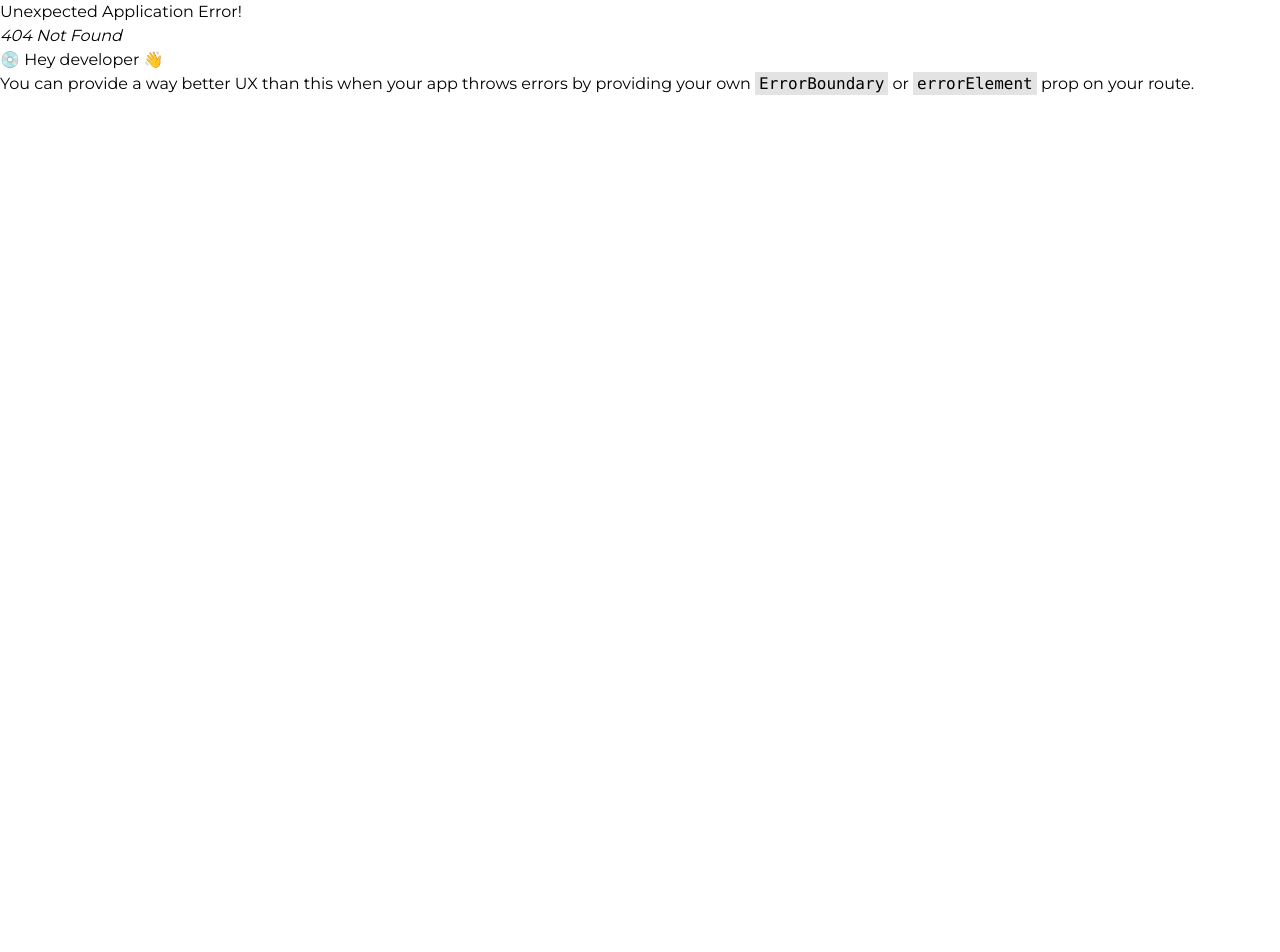
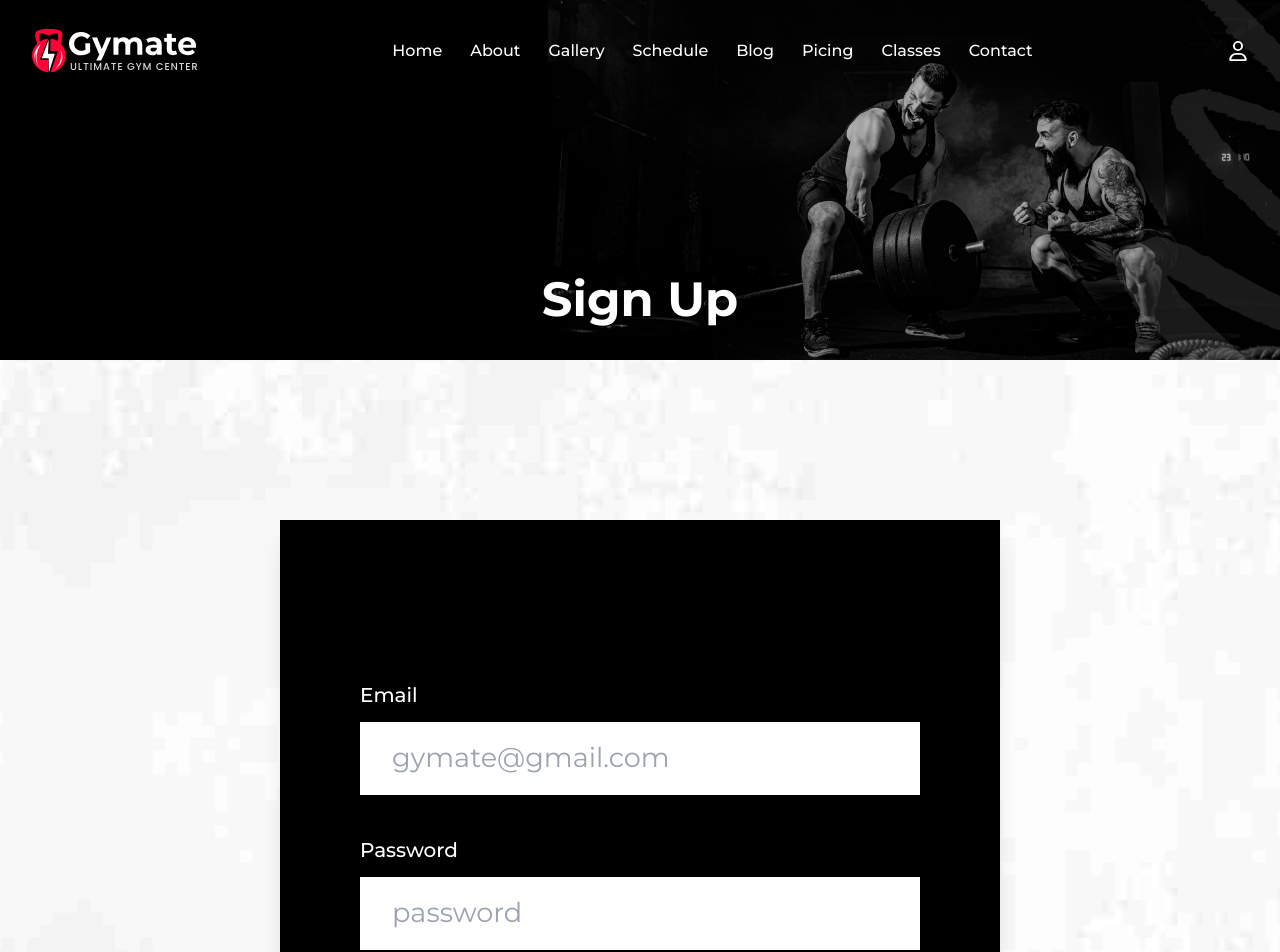
Before and after one commit to riyadh35/gymate, a React (Vite) app: page /register in a window 1280 px wide. Before the commit this address had no page. Shown: the top 952 px of the page. Before the commit the page ends 800 px from the top, so only its background shows below. Built offline with nearby package versions, Linux system fonts and the light colour scheme.

Commit message:
add login register design

```diff
--- a/src/App.css
+++ b/src/App.css
@@ -605,6 +605,28 @@ body {
   padding: 10px 8px;
 }
 
+/* login section  */
+
+.login-section {
+  background-image: url("../src/assets/who-we-are/background.jpg");
+  background-position: center center;
+  background-repeat: no-repeat;
+  object-fit: cover;
+  background-size: cover;
+  width: 100%;
+  height: 100%;
+}
+
+.login-banner {
+  background-image: url("../src/assets/login/banner.jpg");
+  background-position: center center;
+  background-repeat: no-repeat;
+  object-fit: cover;
+  background-size: cover;
+  width: 100%;
+  height: 45vh;
+}
+
 /* media quories */
 
 @media (max-width: 1200px) {
--- a/src/pages/Header/Navbar.jsx
+++ b/src/pages/Header/Navbar.jsx
@@ -54,8 +54,8 @@ const Navbar = () => {
         {/* sign up icon */}
         <FaRegUser
           onClick={goTop}
-          to="/signup"
-          title="signup_button"
+          to="/login"
+          title="signin_button"
           className="text-white text-[20px] cursor-pointer hover:text-[#ff0336] ease-in duration-200"
         />
         {/* spin Box */}
--- /dev/null
+++ b/src/pages/Login/SignIn.jsx
@@ -0,0 +1,65 @@
+import React from "react";
+import { Link } from "react-router-dom";
+
+const SignIn = () => {
+  return (
+    <section className="login-section">
+      <div className="login-banner relative flex justify-center">
+        <h2 className="text-white text-[48px] font-bold absolute bottom-[25px]">
+          Sign In
+        </h2>
+      </div>
+      <div className="py-[10rem] flex justify-center page-padding">
+        <form
+          action=""
+          className="flex flex-col py-20 px-20 bg-black w-[45rem] mlsm:w-full shadow-xl"
+        >
+          <label
+            htmlFor="email"
+            className="text-[20px] text-white mb-3 font-medium"
+          >
+            Email
+          </label>
+          <input
+            type="email"
+            className="text-[1.7rem] px-8 py-4 mb-10 w-full outline-[#ff0336]"
+            placeholder="gymate@gmail.com"
+          />
+          <label
+            htmlFor="email"
+            className="text-[20px] text-white mb-3 font-medium"
+          >
+            Password
+          </label>
+          <input
+            type="password"
+            className="text-[1.7rem] px-8 py-4 mb-10 w-full outline-[#ff0336]"
+            placeholder="password"
+          />
+          <button
+            type="submit"
+            className="bg-[#FF0336] font-medium w-full mt-10 text-[1.5rem] text-white py-4 "
+          >
+            Login
+          </button>
+          <div className="flex gap-4 items-center mt-16 mlsm:flex-col">
+            <p className="text-white text-[16px]">New to Gymate ?</p>
+            <Link
+              to="/register"
+              className="text-[#ff0336] font-bold text-[16px]"
+            >
+              Sign Up
+            </Link>
+          </div>
+          <p className="text-[#ffffffbc] text-[14px] mt-5">
+            <span className="text-[#ff0336]">Test Account</span>{" "}
+            -gymate@gmail.com
+            <span className="text-[#ff0336]"> / </span>testpassword123
+          </p>
+        </form>
+      </div>
+    </section>
+  );
+};
+
+export default SignIn;
--- /dev/null
+++ b/src/pages/Login/SignUp.jsx
@@ -0,0 +1,62 @@
+import React from "react";
+import { Link } from "react-router-dom";
+
+const SignUp = () => {
+  return (
+    <section className="login-section">
+      <div className="login-banner relative flex justify-center">
+        <h2 className="text-white text-[48px] font-bold absolute bottom-[25px]">
+          Sign Up
+        </h2>
+      </div>
+      <div className="py-[10rem] flex justify-center page-padding">
+        <form
+          action=""
+          className="flex flex-col py-40 px-20 bg-black w-[45rem] mlsm:w-full shadow-xl"
+        >
+          <label
+            htmlFor="email"
+            className="text-[20px] text-white mb-3 font-medium"
+          >
+            Email
+          </label>
+          <input
+            type="email"
+            className="text-[1.7rem] px-8 py-4 mb-10 w-full outline-[#ff0336]"
+            placeholder="gymate@gmail.com"
+          />
+          <label
+            htmlFor="email"
+            className="text-[20px] text-white mb-3 font-medium"
+          >
+            Password
+          </label>
+          <input
+            type="password"
+            className="text-[1.7rem] px-8 py-4 mb-10 w-full outline-[#ff0336]"
+            placeholder="password"
+          />
+          <button
+            type="submit"
+            className="bg-[#FF0336] font-medium w-full mt-10 text-[1.5rem] text-white py-4 "
+          >
+            Login
+          </button>
+          <div className="flex gap-4 items-center mt-16 mlsm:flex-col">
+            <p className="text-white text-[16px]">New to Gymate ?</p>
+            <Link to="/login" className="text-[#ff0336] font-bold text-[16px]">
+              Sign In
+            </Link>
+          </div>
+          <p className="text-[#ffffffbc] text-[14px] mt-5">
+            (make <span className="text-[#ff0336]">new Account</span>or go to{" "}
+            <span className="text-[#ff0336]">Sign Up</span> Page for Test
+            Account)
+          </p>
+        </form>
+      </div>
+    </section>
+  );
+};
+
+export default SignUp;
```
Also changed, not shown: src/Routers/Router.jsx (+10 -0 lines), src/assets/login/banner.jpg (added).
